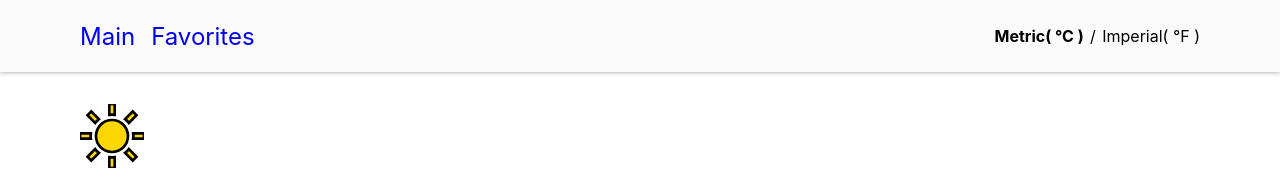
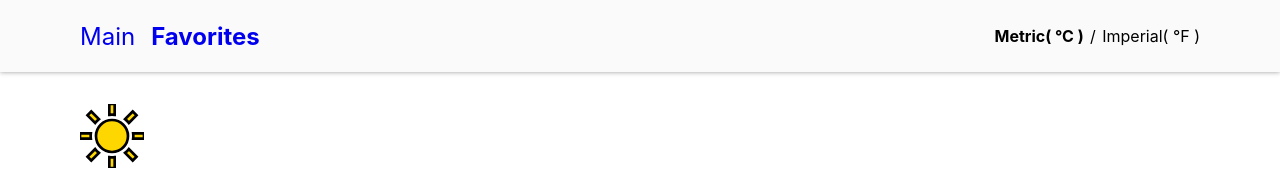
Before and after one commit to yanaylax/Yanay-Lax-15-10-2021, a React (Create React App) app: page /favorites in a window 1280 px wide. Shown: the top 169 px of the page. Built offline with nearby package versions, Linux system fonts and the light colour scheme.

Commit message:
added error handling, final push before heroku

```diff
--- a/package.json
+++ b/package.json
@@ -10,10 +10,13 @@
     "axios": "^0.23.0",
     "react": "^17.0.2",
     "react-dom": "^17.0.2",
+    "react-loader-spinner": "^4.0.0",
+    "react-modal": "^3.14.3",
     "react-redux": "^7.2.5",
     "react-router-dom": "^5.3.0",
     "react-scripts": "4.0.3",
     "react-select": "^5.1.0",
+    "react-toastify": "^8.0.3",
     "react-tooltip": "^4.2.21",
     "sass": "^1.43.2"
   },
--- /dev/null
+++ b/src/components/modal/ErrorModal.jsx
@@ -0,0 +1,32 @@
+import React from "react";
+import Modal from "react-modal";
+import { useSelector, useDispatch } from "react-redux";
+import { closeErrorModal } from "../../redux/weatherSlice";
+
+export default function ErrorModal() {
+  const dispatch = useDispatch();
+  const errorModal = useSelector((state) => state.weatherSlice.errorModal);
+  const darkMode = useSelector((state) => state.weatherSlice.darkMode);
+  const customStyles = {
+    content: {
+      top: "50%",
+      left: "50%",
+      right: "auto",
+      bottom: "auto",
+      marginRight: "-50%",
+      transform: "translate(-50%, -50%)",
+      backgroundColor: darkMode ? "black" : "white",
+      color: darkMode ? "white" : "black",
+    },
+  };
+  return (
+    <Modal
+      isOpen={errorModal.open}
+      onRequestClose={() => dispatch(closeErrorModal())}
+      ariaHideApp={false}
+      style={customStyles}
+    >
+      <h2>{errorModal.text}</h2>
+    </Modal>
+  );
+}
--- a/src/components/nav/Nav.jsx
+++ b/src/components/nav/Nav.jsx
@@ -1,5 +1,5 @@
 import React from "react";
-import { Link } from "react-router-dom";
+import { Link, useLocation } from "react-router-dom";
 import { useSelector, useDispatch } from "react-redux";
 import { changeSystem } from "../../redux/weatherSlice";
 import "./nav.scss";
@@ -8,11 +8,19 @@ export default function Nav() {
   const dispatch = useDispatch();
   const isMetric = useSelector((state) => state.weatherSlice.isMetric);
   const darkMode = useSelector((state) => state.weatherSlice.darkMode);
+  const location = useLocation();
   return (
     <div className={`nav ${darkMode ? "dark_mode" : "light_mode"}`}>
       <div>
-        <Link to="/">Main</Link>
-        <Link to="/favorites">Favorites</Link>
+        <Link className={location.pathname === "/" ? "active" : ""} to="/">
+          Main
+        </Link>
+        <Link
+          className={location.pathname === "/favorites" ? "active" : ""}
+          to="/favorites"
+        >
+          Favorites
+        </Link>
       </div>
       <div className="choose_degree_system">
         <span
--- a/src/components/nav/nav.scss
+++ b/src/components/nav/nav.scss
@@ -24,6 +24,9 @@
     margin-right: 1rem;
     font-size: 1.5rem;
     text-decoration: none;
+    &.active {
+      font-weight: bold;
+    }
     &:hover {
       font-weight: bold;
     }
--- a/src/pages/favorites/Favorites.jsx
+++ b/src/pages/favorites/Favorites.jsx
@@ -1,6 +1,9 @@
 import React, { useEffect, useState } from "react";
 import axios from "axios";
 import ReactTooltip from "react-tooltip";
+import "react-loader-spinner/dist/loader/css/react-spinner-loader.css";
+import Loader from "react-loader-spinner";
+import ErrorModal from "../../components/modal/ErrorModal";
 import { Redirect } from "react-router";
 import "./favorites.scss";
 import { useSelector, useDispatch } from "react-redux";
@@ -27,6 +30,7 @@ import snowyNight from "../../images/snowy-night.png";
 
 export function FavoriteLocation({ location }) {
   const dispatch = useDispatch();
+  const darkMode = useSelector((state) => state.weatherSlice.darkMode);
   const isMetric = useSelector((state) => state.weatherSlice.isMetric);
   const [currentWeather, setCurrentWeather] = useState({});
   const checkWeatherIcon = () => {
@@ -52,7 +56,17 @@ export function FavoriteLocation({ location }) {
   }, []);
 
   if (!currentWeather.Temperature) {
-    return <div>loading</div>;
+    return (
+      <div className="favorite_location loading">
+        <Loader
+          type="Puff"
+          color={darkMode ? "#999" : "#fafafa"}
+          height={100}
+          width={100}
+          timeout={3000} //3 secs
+        />
+      </div>
+    );
   }
 
   return (
@@ -128,6 +142,8 @@ export default function Favorites() {
 
   return (
     <div className={`favorites ${darkMode ? "dark_mode" : "light_mode"}`}>
+      <ErrorModal />
+
       <ReactTooltip />
       <div
         data-tip={darkMode ? "Switch to light mode" : "Switch to dark mode"}
--- a/src/pages/favorites/favorites.scss
+++ b/src/pages/favorites/favorites.scss
@@ -19,12 +19,14 @@
     padding: 1rem;
     background-color: $light-mode-background-color;
     box-shadow: 0 0 0.3rem $light-mode-shadow;
-    max-height: 25%;
     display: flex;
     align-items: center;
     font-size: 1.2rem;
     border-radius: 0.5rem;
     transition: background-color 0.1s ease;
+    &.loading {
+      justify-content: center;
+    }
     img {
       width: 5rem;
       margin-right: 1rem;
--- a/src/pages/main/Main.jsx
+++ b/src/pages/main/Main.jsx
@@ -2,6 +2,9 @@ import React, { useEffect } from "react";
 import Forecast from "../../components/forecast/Forecast";
 import Search from "../../components/search/Search";
 import ReactTooltip from "react-tooltip";
+import "react-loader-spinner/dist/loader/css/react-spinner-loader.css";
+import Loader from "react-loader-spinner";
+import "react-toastify/dist/ReactToastify.css";
 import "./main.scss";
 import cloudy from "../../images/cloudy.png";
 import sunny from "../../images/sunny.png";
@@ -28,6 +31,7 @@ import {
   getMode,
   selectLocation,
 } from "../../redux/weatherSlice";
+import ErrorModal from "../../components/modal/ErrorModal";
 
 export default function Main() {
   const dispatch = useDispatch();
@@ -43,6 +47,7 @@ export default function Main() {
   const status = useSelector(
     (state) => state.weatherSlice.currentLocation.status
   );
+
   const currentLocationGeo = useSelector(
     (state) => state.weatherSlice.currentLocationGeo
   );
@@ -54,6 +59,7 @@ export default function Main() {
   );
   const favoritesByKey = favorites.map((location) => location.Key);
   const darkMode = useSelector((state) => state.weatherSlice.darkMode);
+
   const checkWeatherIcon = () => {
     const weatherIcon = currentLocation.WeatherIcon;
 
@@ -129,10 +135,24 @@ export default function Main() {
     status === "loading" ||
     (currentLocationGeo.status === "loading" && status === "loading")
   ) {
-    return <h1>loading</h1>;
+    return (
+      <div
+        className={`main_page ${darkMode ? "dark_mode" : "light_mode"} loading`}
+      >
+        {" "}
+        <Loader
+          type="Puff"
+          color={darkMode ? "#999" : "#fafafa"}
+          height={100}
+          width={100}
+          timeout={3000} //3 secs
+        />
+      </div>
+    );
   }
   return (
     <div className={`main_page ${darkMode ? "dark_mode" : "light_mode"}`}>
+      <ErrorModal />
       <div
         data-tip={darkMode ? "Switch to light mode" : "Switch to dark mode"}
         onClick={() => dispatch(changeMode(!darkMode))}
--- a/src/pages/main/main.scss
+++ b/src/pages/main/main.scss
@@ -3,6 +3,11 @@
 .main_page {
   height: calc(100vh - 8.5rem);
   padding: 2rem 5rem;
+  &.loading {
+    display: flex;
+    justify-content: center;
+    align-items: center;
+  }
   .search_wrapper {
     display: flex;
     justify-content: center;
--- a/src/redux/weatherSlice.js
+++ b/src/redux/weatherSlice.js
@@ -11,6 +11,10 @@ const initialState = {
   isMetric: true,
   darkMode: false,
   selectFromFavorites: false,
+  errorModal: {
+    open: false,
+    text: "",
+  },
   favorites: [],
   locationList: {
     status: "loading",
@@ -113,7 +117,6 @@ export const fetchFiveDayForecast = createAsyncThunk(
 export const fetchLocationByGeolocation = createAsyncThunk(
   "weather/fetchLocationByGeolocation",
   async ({ lat, lon }, { rejectWithValue }) => {
-    console.log(lat);
     try {
       const res = await getLocationByGeolocation(lat, lon);
       return await res;
@@ -163,6 +166,9 @@ export const weatherSlice = createSlice({
     selectLocation: (state, action) => {
       state.selectFromFavorites = action.payload;
     },
+    closeErrorModal: (state) => {
+      state.errorModal = { text: "", open: false };
+    },
   },
   extraReducers: (builder) => {
     builder.addCase(fetchLocations.pending, (state) => {
@@ -175,6 +181,7 @@ export const weatherSlice = createSlice({
     });
     builder.addCase(fetchLocations.rejected, (state, action) => {
       state.locationList.status = "error";
+      state.errorModal = { text: action.error.message, open: true };
       state.locationList.error = action.error.message;
     });
     builder.addCase(fetchCurrentLocation.pending, (state) => {
@@ -187,6 +194,7 @@ export const weatherSlice = createSlice({
     });
     builder.addCase(fetchCurrentLocation.rejected, (state, action) => {
       state.currentLocation.status = "error";
+      state.errorModal = { text: action.error.message, open: true };
       state.currentLocation.error = action.error.message;
     });
 
@@ -200,6 +208,7 @@ export const weatherSlice = createSlice({
     });
     builder.addCase(fetchFiveDayForecast.rejected, (state, action) => {
       state.currentForecast.status = "error";
+      state.errorModal = { text: action.error.message, open: true };
       state.currentForecast.error = action.error.message;
     });
     builder.addCase(fetchLocationByGeolocation.pending, (state) => {
@@ -215,6 +224,7 @@ export const weatherSlice = createSlice({
     );
     builder.addCase(fetchLocationByGeolocation.rejected, (state, action) => {
       state.currentLocationGeo.status = "error";
+      state.errorModal = { text: action.error.message, open: true };
       state.currentLocationGeo.error = action.error.message;
     });
   },
@@ -231,6 +241,7 @@ export const {
   changeMode,
   getMode,
   selectLocation,
+  closeErrorModal,
 } = weatherSlice.actions;
 
 export default weatherSlice;
```
Also changed, not shown: 1 other file (tests, documents, lock files or other folders).
